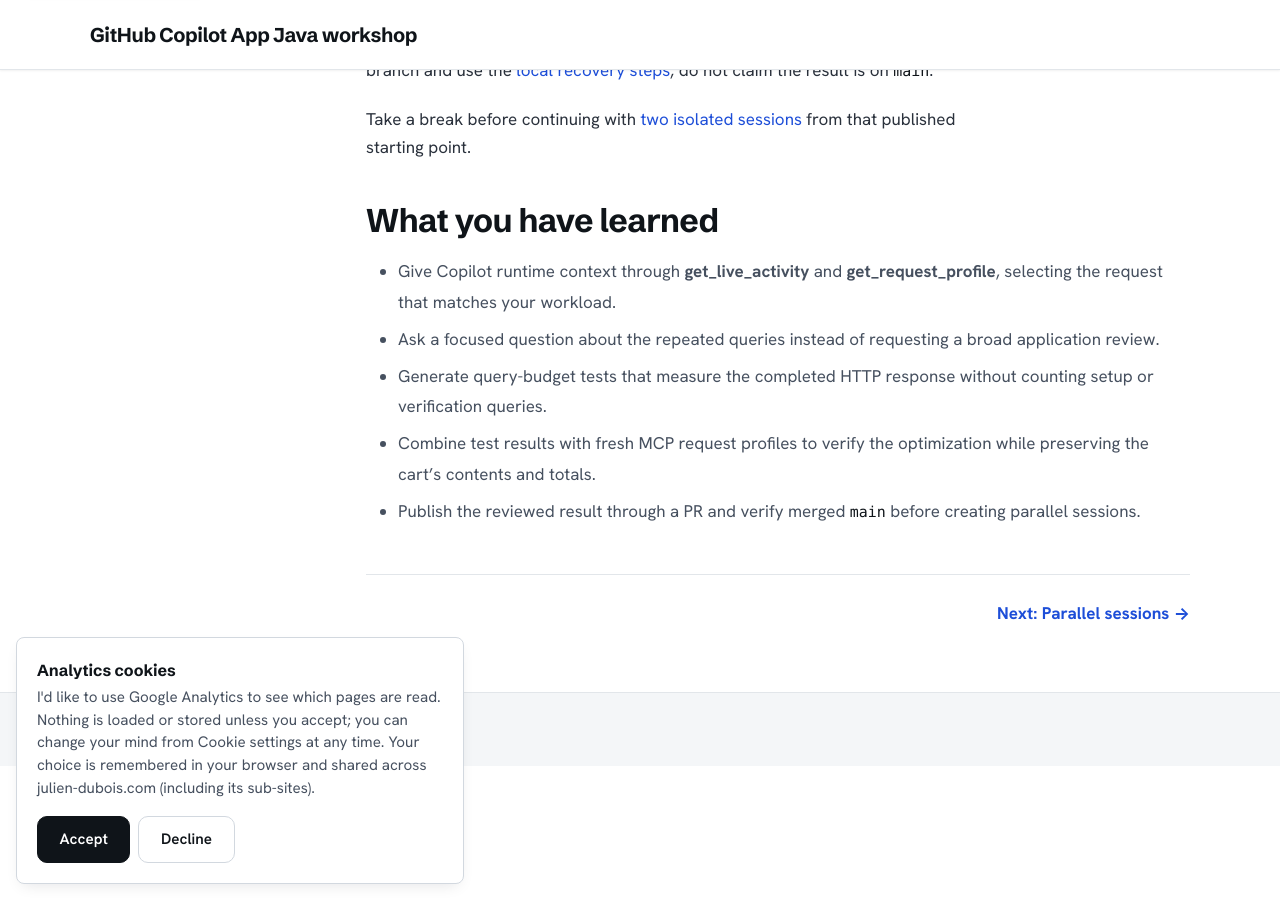
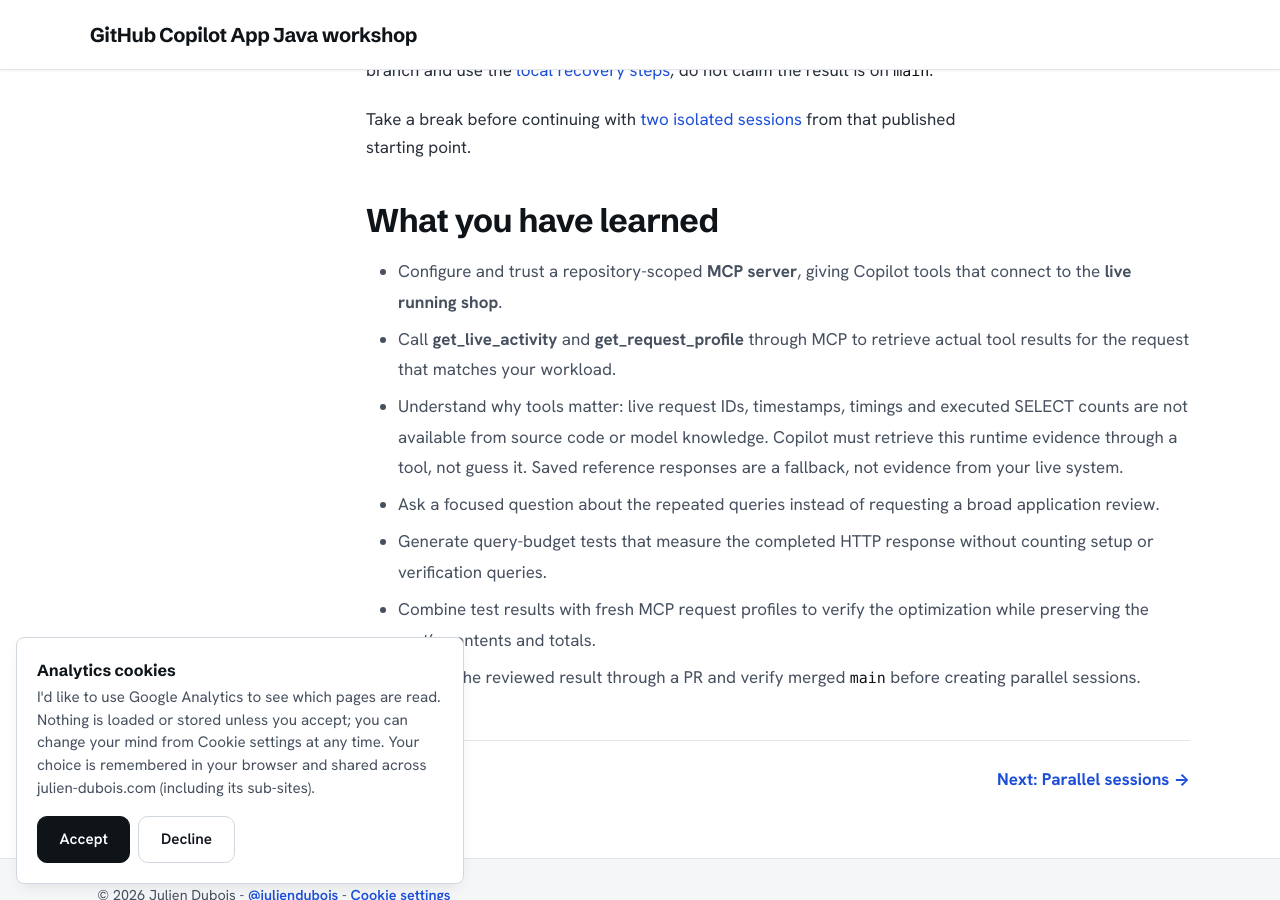
Before and after one commit to jdubois/copilot-shopping-cart-workshop, a Jekyll site: the page built from workshop/tools.md, in a window 1280 px wide and 900 px high, scrolled down 5157 px. Built offline with Jekyll 4.4.1, drawn with Linux system fonts in a browser that asks for light colours.

Commit message:
Explain MCP tools as a source of live runtime evidence
Expand the learning recap to cover repository MCP configuration, live tool results, and the distinction between runtime evidence and saved references.

Co-authored-by: Copilot App <223556219+Copilot@users.noreply.github.com>

```diff
--- a/workshop/tools.md
+++ b/workshop/tools.md
@@ -203,7 +203,9 @@ starting point.
 
 ## What you have learned
 
-- Give Copilot runtime context through **get_live_activity** and **get_request_profile**, selecting the request that matches your workload.
+- Configure and trust a repository-scoped **MCP server**, giving Copilot tools that connect to the **live running shop**.
+- Call **get_live_activity** and **get_request_profile** through MCP to retrieve actual tool results for the request that matches your workload.
+- Understand why tools matter: live request IDs, timestamps, timings and executed SELECT counts are not available from source code or model knowledge. Copilot must retrieve this runtime evidence through a tool, not guess it. Saved reference responses are a fallback, not evidence from your live system.
 - Ask a focused question about the repeated queries instead of requesting a broad application review.
 - Generate query-budget tests that measure the completed HTTP response without counting setup or verification queries.
 - Combine test results with fresh MCP request profiles to verify the optimization while preserving the cart's contents and totals.
```
